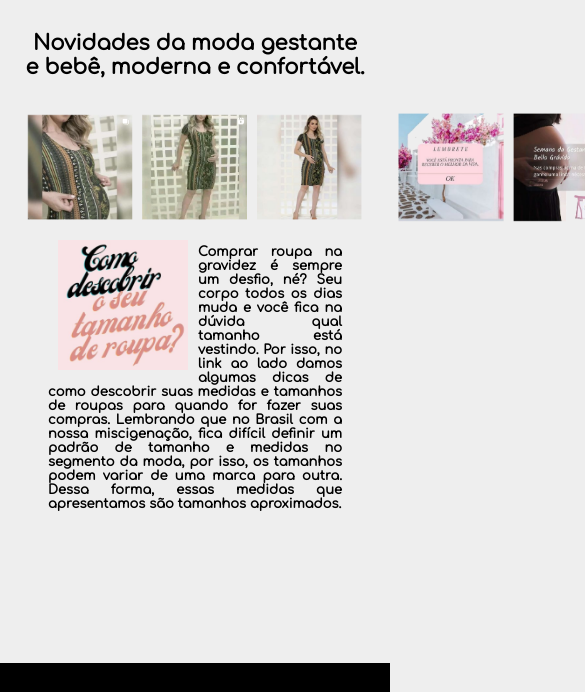
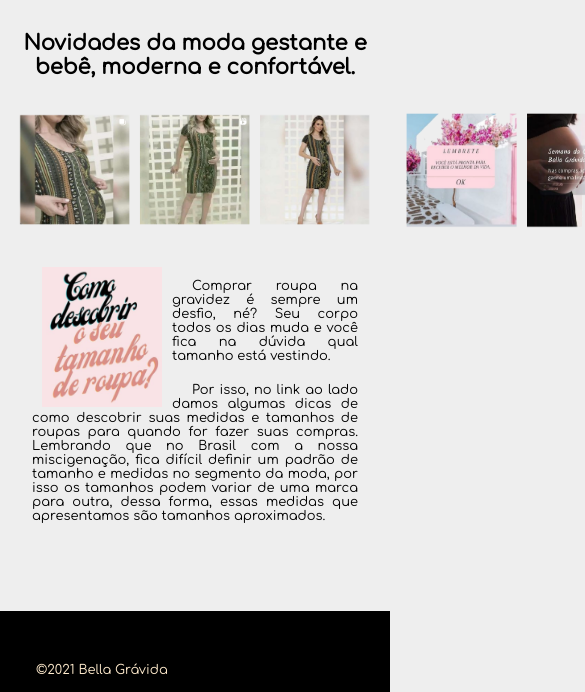
Before and after one commit to EduAlm83/Bella-gr-vida, a plain HTML site: page index.html in a window 390 px wide. Shown: the part 89-781 px from the top of the page, 585 px wide, since content can reach past the window. Drawn offline with nearby package versions, Linux system fonts and the light colour scheme; files whose address does not match are found by name.

Commit message:
Add files via upload

```diff
--- a/index.html
+++ b/index.html
@@ -97,22 +97,25 @@
             </div>
             <div class="swiper-pagination"></div>
           </div>
-          <div class="container" id="home">
-            <img src="assets/fotos/link_home.png" alt="tamanho da roupa" id="link">
-            <h2>
-              Comprar roupa na gravidez é sempre um desfio, né?
-              Seu corpo todos os dias muda e você fica na dúvida
-              qual tamanho está vestindo.
+          <div class="container" id="home2">
+            <a href="https://www.instagram.com/p/CRT4dWzBK6V/" target="_blank">
+              <img src="assets/fotos/link_home.png" alt="tamanho da roupa" id="link"></a>
+              <p>
+              Comprar roupa na gravidez é sempre um desfio,
+              né? Seu corpo todos os dias muda e você fica na
+              dúvida qual tamanho está vestindo.
+              </p>
+              <p>
               Por isso, no link ao lado damos algumas dicas de
               como descobrir suas medidas e tamanhos de roupas
               para quando for fazer suas compras.
               Lembrando que no Brasil com a nossa miscigenação,
               fica difícil definir um padrão de tamanho e medidas
-              no segmento da moda, por isso, os tamanhos podem
-              variar de uma marca para outra.
-              Dessa forma, essas medidas que apresentamos são tamanhos aproximados.
-            </h2>
-          </div>
+              no segmento da moda, por isso os tamanhos podem
+              variar de uma marca para outra, dessa forma, essas
+              medidas que apresentamos são tamanhos aproximados.
+              </p>
+            </div>
         </div>
       </section>
     </main>
--- a/style.css
+++ b/style.css
@@ -15,8 +15,14 @@
 
 /*====  LAYOUT ============================ */
 .container {
-  margin-left: 4.5rem;
-  margin-right: 4.5rem;
+  margin-left: 5.5rem;
+  margin-right: 5.5rem;
+}
+
+div.container #home2 {
+  margin-top: 3rem;
+  margin-bottom: -4rem;
+
 }
 
 .container img {
@@ -263,21 +269,20 @@ header h1{
   text-align: center;
 }
 
-body h2{
+body p{
   font-family: var(--body-font);
   text-align: justify;
   font-size: 18px;
   margin-top: 20px;
+  text-indent: 50px;
 }
 
 #link{
-  margin-top: -15px;
-  width: 150px;
-  height: 150px;
-  padding: 10px;
+  margin-top: -12px;
+  width: 160px;
+  height: 160px;
+  padding: 0 10px ;
   float:left;
-
-
 }
 
 body {
@@ -334,7 +339,7 @@ footer {
 }
 
 footer.section {
-  padding: 2rem 0;
+  padding: 2rem;
 }
 
 footer .logo {
@@ -347,6 +352,7 @@ footer .logo {
 footer .brand p {
   color: blanchedalmond;
   margin-bottom: 0.75rem;
+  margin-left: -2rem;
 }
 
 footer i {
@@ -389,26 +395,34 @@ footer .social a:hover {
     font-size: 15px;
   }
 
-
-
 }
 
 
 @media (max-width: 800px) {
 
   .container {
-    margin-left: 1.5rem;
-    margin-right: 1.5rem;
+    margin-left: 1rem;
+    margin-right: 1rem;
+
   }
 
-  body h2{
+  body p{
     font-family: var(--body-font);
-    text-align: justify;
+    text-align:justify ;
     font-size: 13px;
     margin-top: 20px;
+    text-indent: 20px;
   }
 
-  .navbar .icon-menu {
+  #link{
+    margin-top: -12px;
+    width: 140px;
+    height: 140px;
+    padding: 0 10px ;
+    float:left;
+  }
+
+    .navbar .icon-menu {
     display: block;
   }
   nav .navbar .nav-links {
```
